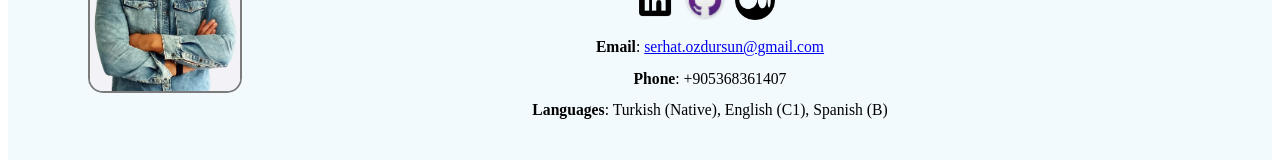
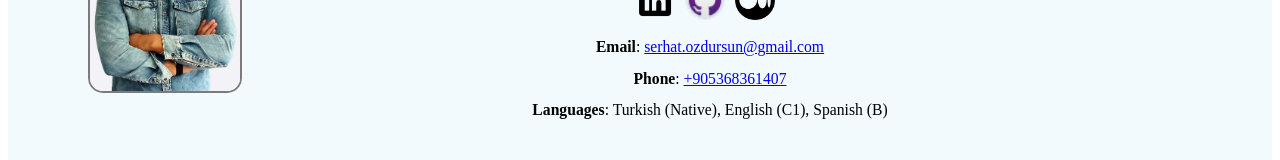
Before and after one commit to serhatozdursun/resume, a Next.js app: page / in a window 1280 px wide. Shown: the part 169-329 px from the top of the page. Built offline with nearby package versions, Linux system fonts and the light colour scheme.

Commit message:
add other meta tags

```diff
--- a/pages/index.tsx
+++ b/pages/index.tsx
@@ -130,7 +130,7 @@ const IndexPage: React.FC = () => {
                             <BoldText>Email</BoldText>: <a href="mailto:serhat.ozdursun@gmail.com">serhat.ozdursun@gmail.com</a>
                         </Info>
                         <Info>
-                            <BoldText>Phone</BoldText>: +905368361407
+                            <BoldText>Phone</BoldText>: <a href="tel:+905368361407">+905368361407</a>
                         </Info>
                         <Info>
                             <BoldText>Languages</BoldText>: Turkish (Native), English (C1), Spanish (B)
```
